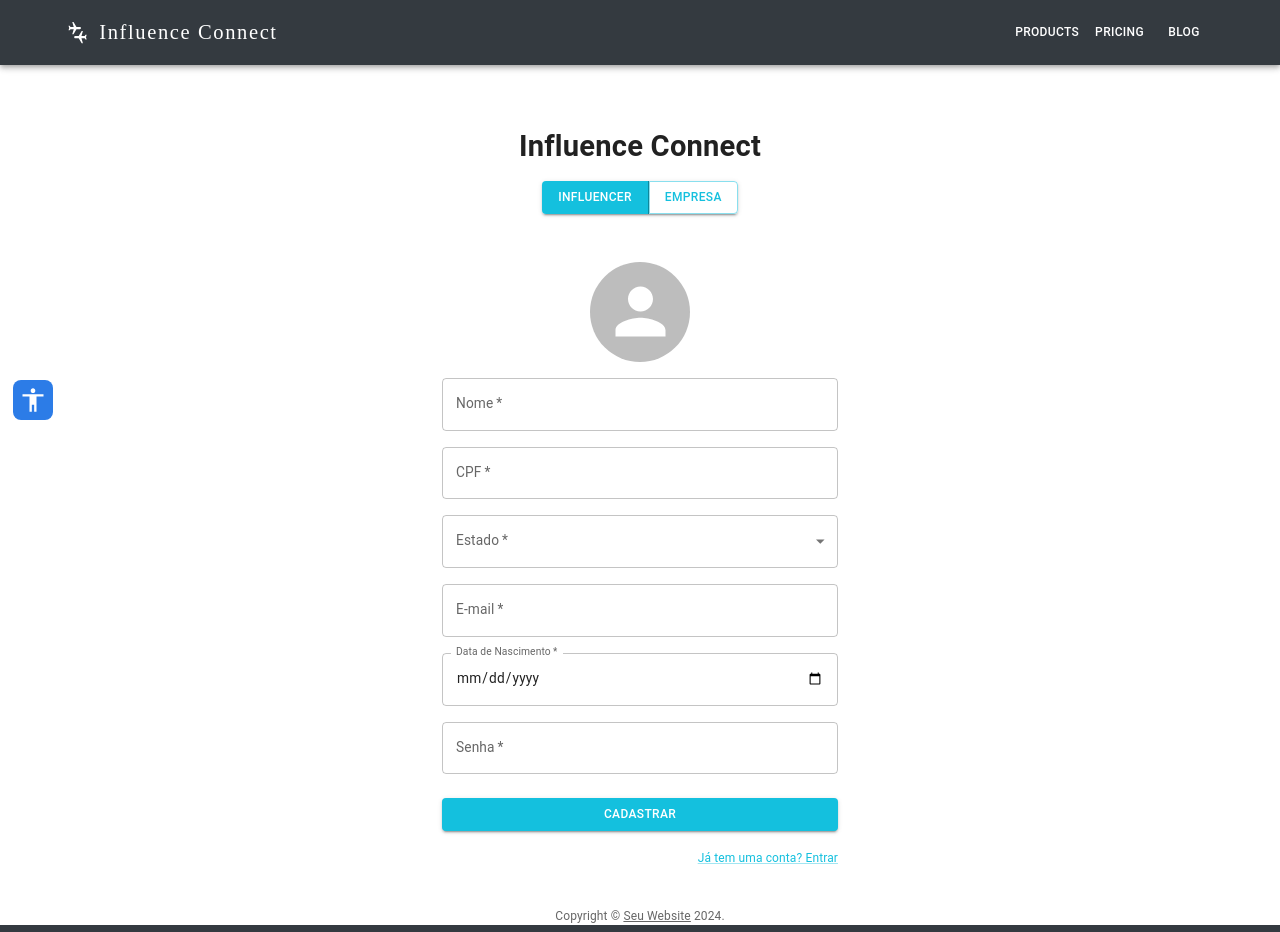
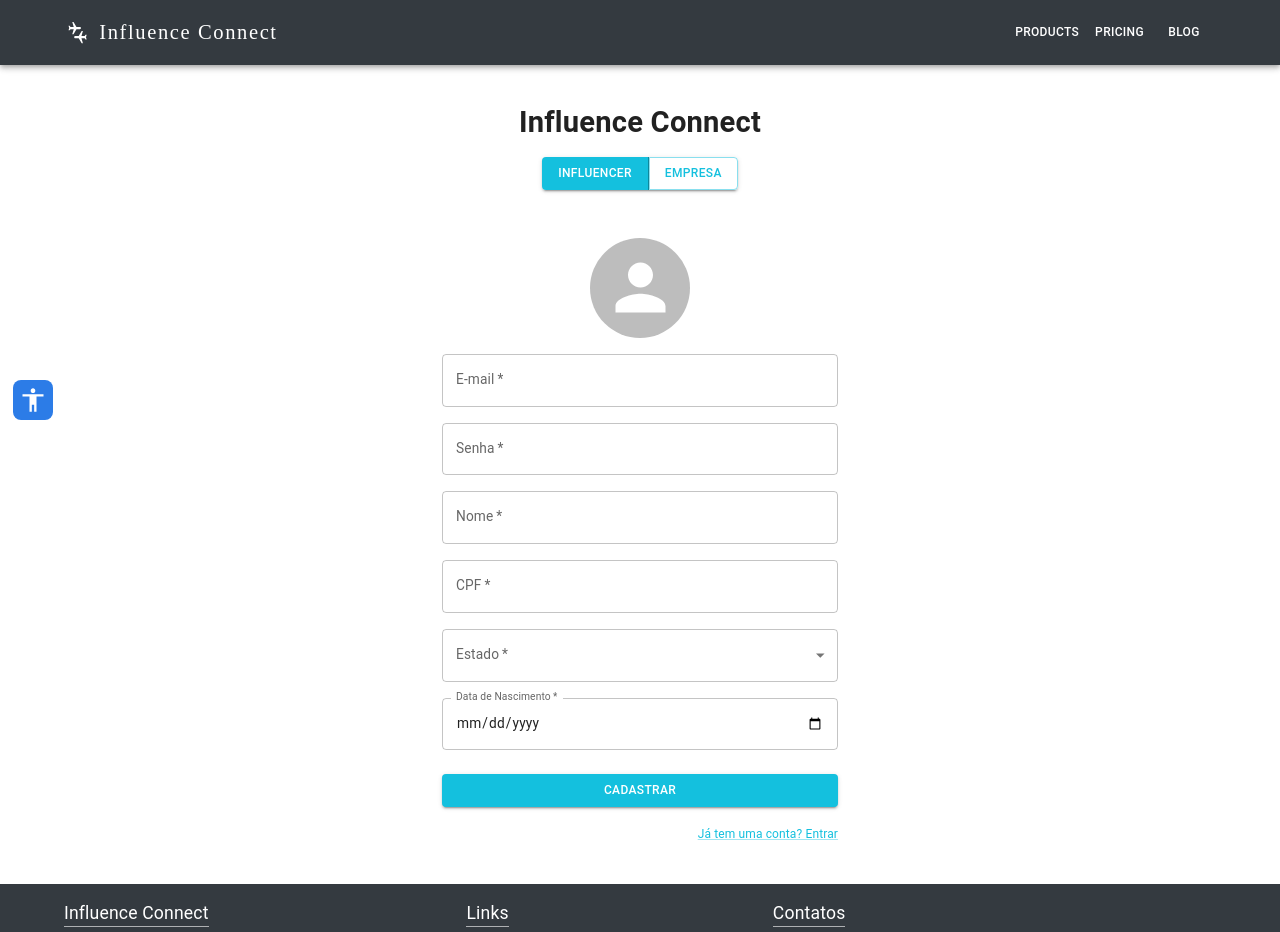
Before and after one commit to InfluenceConnect/front, a React (Vite) app: page /register in a window 1280 px wide. Shown: the top 932 px of the page. Built offline with nearby package versions, Linux system fonts and the light colour scheme.

Commit message:
Feat: ajustes gerais na página de register

```diff
--- a/src/pages/register/Register.tsx
+++ b/src/pages/register/Register.tsx
@@ -17,52 +17,58 @@ import FormControl from "@mui/material/FormControl";
 import InputLabel from "@mui/material/InputLabel";
 import CircularProgress from '@mui/material/CircularProgress';
 
-function Copyright(props: any) {
-  return (
-    <Typography
-      variant="body2"
-      color="text.secondary"
-      align="center"
-      {...props}
-    >
-      {"Copyright © "}
-      <Link color="inherit" href="https://mui.com/">
-        Seu Website
-      </Link>{" "}
-      {new Date().getFullYear()}
-      {"."}
-    </Typography>
-  );
-}
-
 const states = [
-  "Acre", "Alagoas", "Amapá", "Amazonas", "Bahia", "Ceará", "Distrito Federal",
-  "Espírito Santo", "Goiás", "Maranhão", "Mato Grosso", "Mato Grosso do Sul",
-  "Minas Gerais", "Pará", "Paraíba", "Paraná", "Pernambuco", "Piauí",
-  "Rio de Janeiro", "Rio Grande do Norte", "Rio Grande do Sul", "Rondônia",
-  "Roraima", "Santa Catarina", "São Paulo", "Sergipe", "Tocantins",
-  "Fora do País"
+  "Acre",
+  "Alagoas",
+  "Amapá",
+  "Amazonas",
+  "Bahia",
+  "Ceará",
+  "Distrito Federal",
+  "Espírito Santo",
+  "Goiás",
+  "Maranhão",
+  "Mato Grosso",
+  "Mato Grosso do Sul",
+  "Minas Gerais",
+  "Pará",
+  "Paraíba",
+  "Paraná",
+  "Pernambuco",
+  "Piauí",
+  "Rio de Janeiro",
+  "Rio Grande do Norte",
+  "Rio Grande do Sul",
+  "Rondônia",
+  "Roraima",
+  "Santa Catarina",
+  "São Paulo",
+  "Sergipe",
+  "Tocantins",
+  "Fora do País",
 ];
 
 const Register: React.FC = () => {
   const navigate = useNavigate();
-  const [profilePicture, setProfilePicture] = useState<File | null>(null);
-  const [preview, setPreview] = useState<string | null>(null);
-  const [accountType, setAccountType] = useState<string>("Influencer");
-  const [state, setState] = useState<string>("");
+  const [registerInfo, setRegisterInfo] = useState<any>({
+    profilePicture: undefined,
+    preview: undefined,
+    role: "influencer",
+    geoState: undefined,
+  });
   const [loading, setLoading] = React.useState(false);
 
   const handlePictureChange = (event: React.ChangeEvent<HTMLInputElement>) => {
     const file = event.target.files?.[0] || null;
-    setProfilePicture(file);
+    setRegisterInfo({ ...registerInfo, profilePicture: file });
     if (file) {
       const reader = new FileReader();
       reader.onloadend = () => {
-        setPreview(reader.result as string);
+        setRegisterInfo({ ...registerInfo, preview: reader.result as string });
       };
       reader.readAsDataURL(file);
     } else {
-      setPreview(null);
+      setRegisterInfo({ ...registerInfo, preview: undefined });
     }
   };
 
@@ -76,10 +82,11 @@ const Register: React.FC = () => {
 
     event.preventDefault();
     const data = new FormData(event.currentTarget);
-    data.append("profilePicture", profilePicture as Blob);
-    if (accountType === "Influencer") {
+    data.append("profilePicture64", registerInfo.preview);
+
+    if (registerInfo.role === "influencer") {
       console.log({
-        profilePicture: data.get("profilePicture"),
+        profilePicture: data.get("profilePicture64"),
         name: data.get("name"),
         cpf: data.get("cpf"),
         state: data.get("state"),
@@ -87,7 +94,9 @@ const Register: React.FC = () => {
         birthdate: data.get("birthdate"),
         password: data.get("password"),
       });
-    } else {
+    }
+
+    else {
       console.log({
         logo: data.get("profilePicture"),
         companyName: data.get("companyName"),
@@ -96,14 +105,19 @@ const Register: React.FC = () => {
         password: data.get("password"),
       });
     }
+
+    navigate(`/registerNiche${registerInfo.role}`)
   };
 
   return (
-    <Container component="main" maxWidth="xs">
+    <Container
+      component="main"
+      maxWidth="xs"
+      sx={{ minHeight: "calc(100vh - 65px)", paddingBlock: 5 }}
+    >
       <CssBaseline />
       <Box
         sx={{
-          marginTop: 8,
           display: "flex",
           flexDirection: "column",
           alignItems: "center",
@@ -112,23 +126,39 @@ const Register: React.FC = () => {
         <Typography component="h1" variant="h4" fontWeight="bold">
           Influence Connect
         </Typography>
-        <ButtonGroup variant="contained" aria-label="Basic button group" sx={{ mb: 3, mt: 2 }}>
+        <ButtonGroup
+          variant="contained"
+          aria-label="Basic button group"
+          sx={{ mb: 3, mt: 2 }}
+        >
           <Button
-            variant={accountType === "Influencer" ? "contained" : "outlined"}
-            onClick={() => setAccountType("Influencer")}
+            variant={
+              registerInfo.role === "influencer" ? "contained" : "outlined"
+            }
+            onClick={() =>
+              setRegisterInfo({ ...registerInfo, role: "influencer" })
+            }
           >
             Influencer
           </Button>
           <Button
-            variant={accountType === "Empresa" ? "contained" : "outlined"}
-            onClick={() => setAccountType("Empresa")}
+            variant={registerInfo.role === "company" ? "contained" : "outlined"}
+            onClick={() =>
+              setRegisterInfo({ ...registerInfo, role: "company" })
+            }
           >
             Empresa
           </Button>
         </ButtonGroup>
+
+        {/* ESSA É A BOX DO FORMULÁRIO */}
         <Box component="form" noValidate onSubmit={handleSubmit} sx={{ mt: 3 }}>
           <Grid container spacing={2}>
-            <Grid item xs={12} sx={{ display: 'flex', justifyContent: 'center' }}>
+            <Grid
+              item
+              xs={12}
+              sx={{ display: "flex", justifyContent: "center" }}
+            >
               <input
                 accept="image/*"
                 style={{ display: "none" }}
@@ -138,12 +168,35 @@ const Register: React.FC = () => {
               />
               <label htmlFor="profilePicture">
                 <Avatar
-                  src={preview || undefined}
-                  sx={{ width: 100, height: 100, cursor: 'pointer' }}
+                  src={registerInfo.preview}
+                  sx={{ width: 100, height: 100, cursor: "pointer" }}
                 />
               </label>
             </Grid>
-            {accountType === "Influencer" ? (
+
+            {/* AQUI COMEÇA OS INPUTS CADSATRO */}
+            <Grid item xs={12}>
+              <TextField
+                required
+                fullWidth
+                id="email"
+                label="E-mail"
+                name="email"
+                autoComplete="email"
+              />
+            </Grid>
+            <Grid item xs={12}>
+              <TextField
+                required
+                fullWidth
+                name="password"
+                label="Senha"
+                type="password"
+                id="password"
+                autoComplete="new-password"
+              />
+            </Grid>
+            {registerInfo.role === "influencer" ? (
               <>
                 <Grid item xs={12}>
                   <TextField
@@ -171,8 +224,13 @@ const Register: React.FC = () => {
                       labelId="state-label"
                       id="state"
                       name="state"
-                      value={state}
-                      onChange={(e) => setState(e.target.value)}
+                      value={registerInfo.geoState}
+                      onChange={(e) =>
+                        setRegisterInfo({
+                          ...registerInfo,
+                          geoState: e.target.value,
+                        })
+                      }
                       label="Estado"
                     >
                       {states.map((state) => (
@@ -183,16 +241,7 @@ const Register: React.FC = () => {
                     </Select>
                   </FormControl>
                 </Grid>
-                <Grid item xs={12}>
-                  <TextField
-                    required
-                    fullWidth
-                    id="email"
-                    label="E-mail"
-                    name="email"
-                    autoComplete="email"
-                  />
-                </Grid>
+
                 <Grid item xs={12}>
                   <TextField
                     required
@@ -223,16 +272,6 @@ const Register: React.FC = () => {
                   <TextField
                     required
                     fullWidth
-                    id="email"
-                    label="E-mail"
-                    name="email"
-                    autoComplete="email"
-                  />
-                </Grid>
-                <Grid item xs={12}>
-                  <TextField
-                    required
-                    fullWidth
                     id="cnpj"
                     label="CNPJ"
                     name="cnpj"
@@ -240,17 +279,6 @@ const Register: React.FC = () => {
                 </Grid>
               </>
             )}
-            <Grid item xs={12}>
-              <TextField
-                required
-                fullWidth
-                name="password"
-                label="Senha"
-                type="password"
-                id="password"
-                autoComplete="new-password"
-              />
-            </Grid>
           </Grid>
           <Button
             type="submit"
@@ -265,14 +293,11 @@ const Register: React.FC = () => {
           </Button>
           <Grid container justifyContent="flex-end">
             <Grid item>
-              <Link onClick={() => navigate(`/`)} variant="body2">
-                Já tem uma conta? Entrar
-              </Link>
+              <Link variant="body2">Já tem uma conta? Entrar</Link>
             </Grid>
           </Grid>
         </Box>
       </Box>
-      <Copyright sx={{ mt: 5 }} />
     </Container>
   );
 };
```
